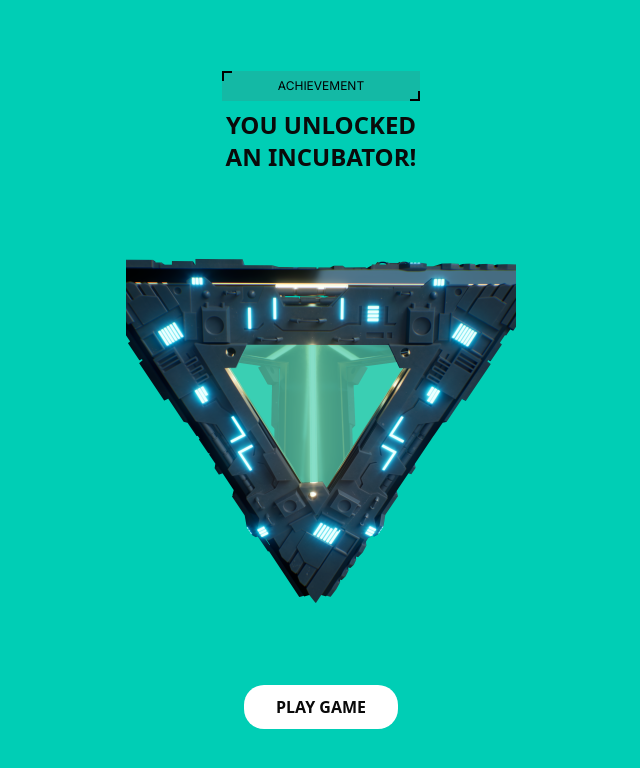
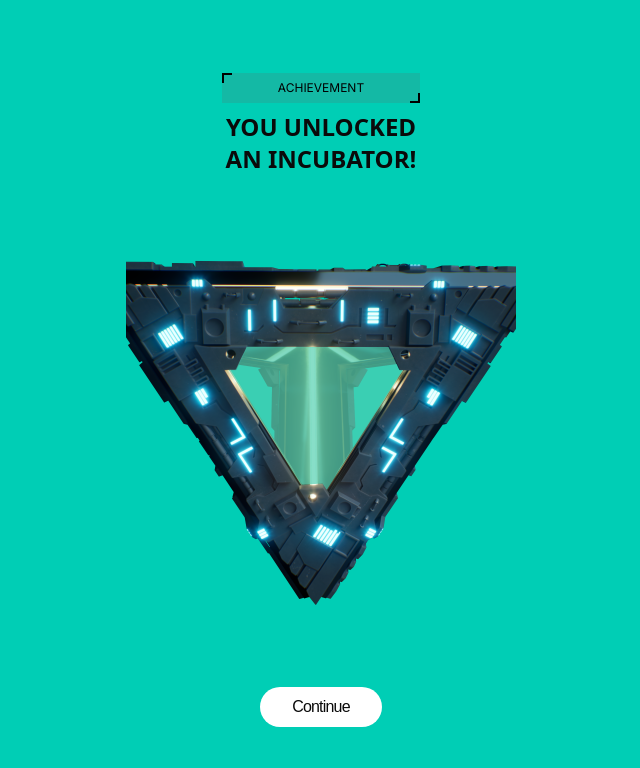
Before and after one commit to ddeveza/deviants-bot-game, a React (Vite) app: page /incub-landing in a window 1280 px wide. Shown: the top 768 px of the page, without its empty margins (319-959 px from the left). Built offline with nearby package versions, Linux system fonts and the light colour scheme; a web font is replaced by a local one.

Commit message:
fixed the font and corrected Continue text

```diff
--- a/src/pages/incubation/incubation-landing.jsx
+++ b/src/pages/incubation/incubation-landing.jsx
@@ -27,10 +27,10 @@ const IncubationLanding = () => {
 
      <img src={incubatorImg} alt='incubator'/>
      <button
-        className="rounded-[20px] py-2.5 px-8 text-[161313] bg-white font-extrabold uppercase"
+        className="rounded-[20px] py-2.5 px-8 text-[161313] bg-white font-normal leading-5 font-bowlby  proportional-nums -tracking-[0.8px]"
         onClick={handlePlay}
       >
-        Play Game
+        Continue
       </button>
     </div>
   );
```
